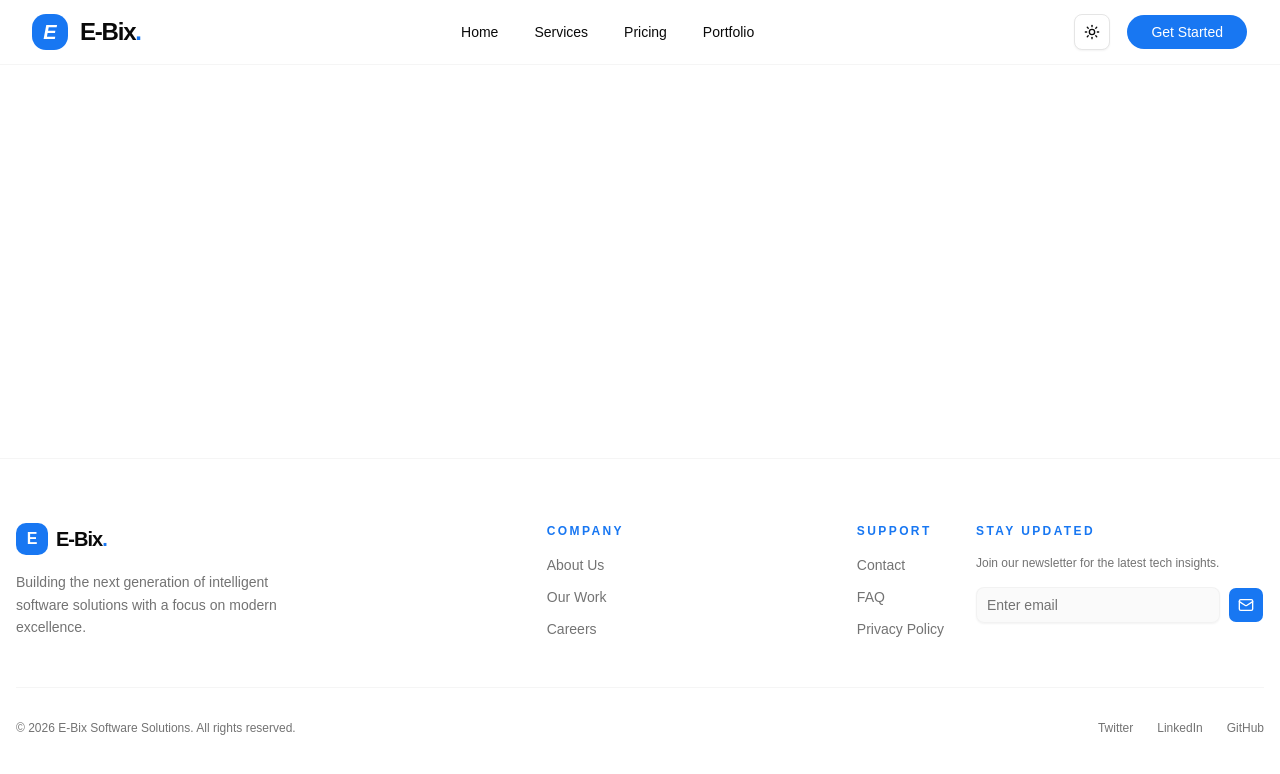
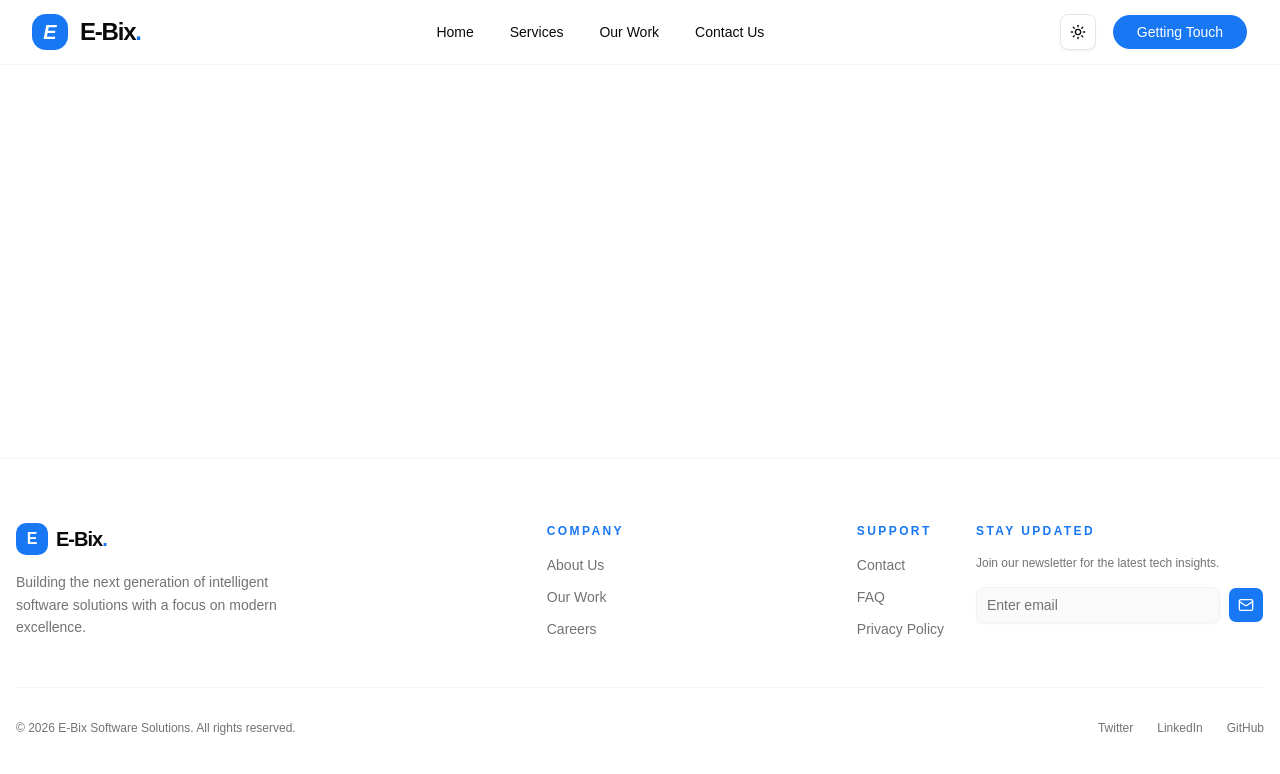
Before and after one commit to E-Bix-Software-Solutions/E-Bix-Website, a React (Vite) app: page / in a window 1280 px wide. Shown: the top 774 px of the page. Built offline with nearby package versions, Linux system fonts and the light colour scheme.

Commit message:
modified: update the nav bar

```diff
--- a/src/components/navbar/Navbar.tsx
+++ b/src/components/navbar/Navbar.tsx
@@ -1,4 +1,3 @@
-import React from "react";
 import { ModeToggle } from "@/components/button/ModeTogle";
 import { Button } from "@/components/ui/button";
 import { Menu, ChevronRight } from "lucide-react";
@@ -21,8 +20,8 @@ export function Navbar() {
   const navLinks = [
     { title: "Home", href: "/" },
     { title: "Services", href: "/services" },
-    { title: "Pricing", href: "/pricing" },
-    { title: "Portfolio", href: "/portfolio" },
+    { title: "Our Work", href: "/ourwork" },
+    { title: "Contact Us", href: "/contact" },
   ];
 
   return (
@@ -62,7 +61,7 @@ export function Navbar() {
 
                 <div className="mt-auto pt-10 px-4">
                   <Button className="w-full bg-[#1877F2] hover:bg-[#1877F2]/90 text-white shadow-lg shadow-blue-500/20 py-6 text-lg">
-                    Get Started
+                    Getting Touch
                   </Button>
                 </div>
               </nav>
@@ -101,7 +100,7 @@ export function Navbar() {
         <div className="flex items-center gap-2 md:gap-4">
           <ModeToggle />
           <Button variant="default" className="hidden sm:flex bg-[#1877F2] hover:bg-[#1877F2]/90 text-white rounded-full px-6">
-            Get Started
+            Getting Touch
           </Button>
         </div>
       </div>
--- a/vite.config.ts
+++ b/vite.config.ts
@@ -14,9 +14,12 @@ export default defineConfig({
       "@": path.resolve(__dirname, "./src"),
     },
   },
+  server: {
+    port: 3000,
+  },
 })
 
-module.exports = {
+export const config = {
   theme: {
     extend: {
       colors: {
```
Also changed, not shown: public/logo-transparent.png (added).
